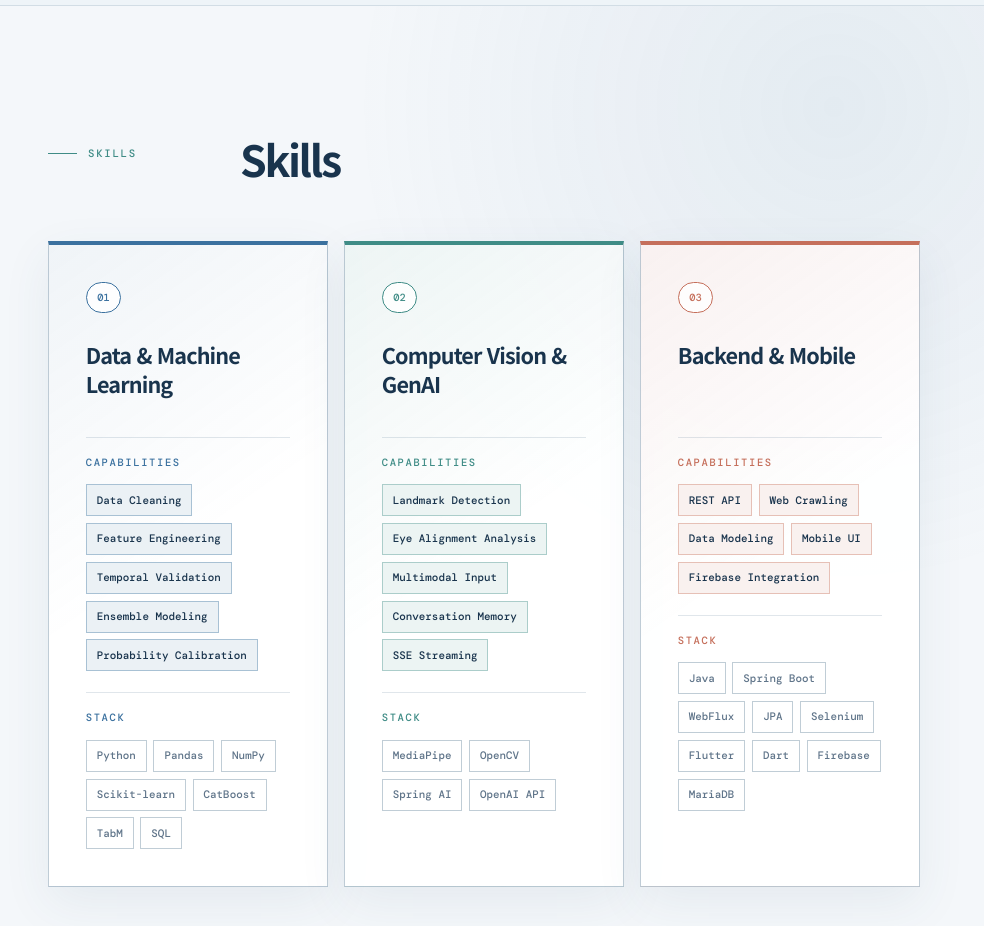
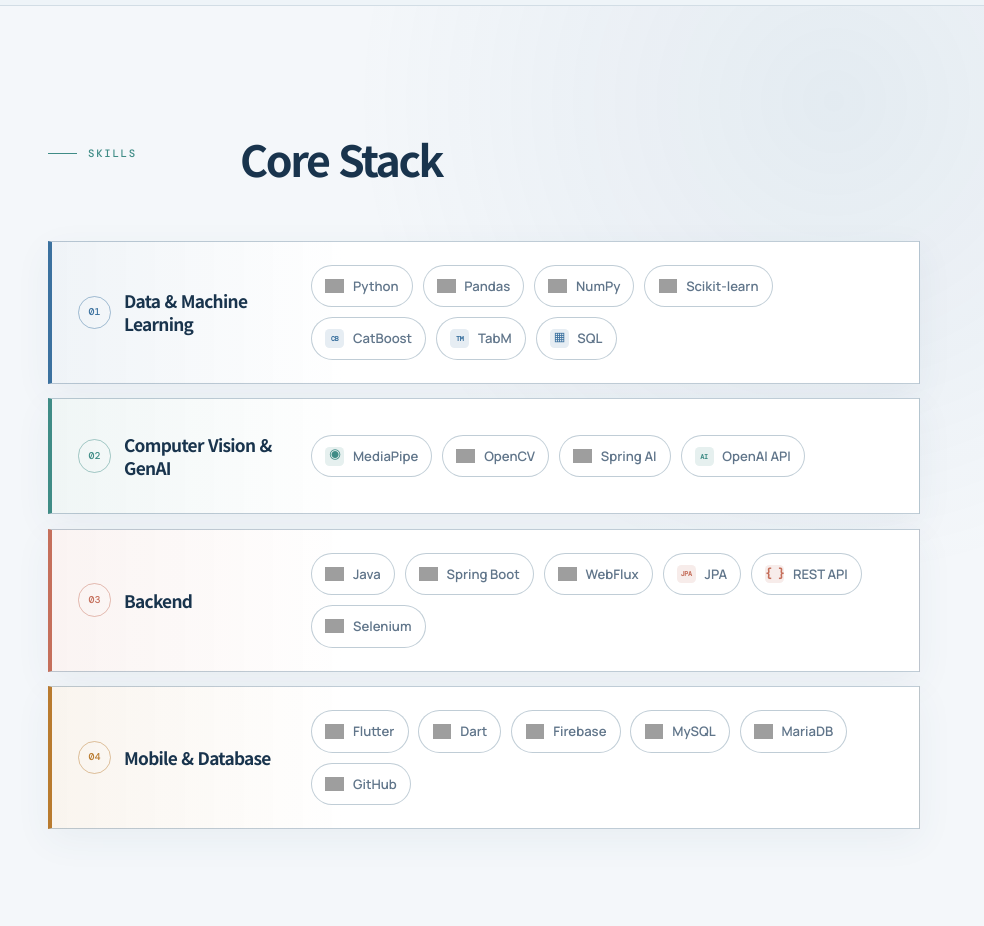
Before and after one commit to gyun-jin/gyun-jin.github.io, a plain HTML site: page index.html in a window 1280 px wide. Shown: the part 3560-4486 px from the top of the page, without its empty margins (296-1280 px from the left). Drawn offline with nearby package versions, Linux system fonts and the light colour scheme; grey boxes are pictures that could not be loaded.

Commit message:
Add icons to skills stack

```diff
--- a/assets/css/main.css
+++ b/assets/css/main.css
@@ -639,7 +639,7 @@
 
 .project-copy h3,
 .project-card h3,
-.capability-card h3,
+.skill-category h3,
 .timeline h3 {
   margin: 0;
   font-family: "Noto Sans KR", sans-serif;
@@ -1101,115 +1101,119 @@
   color: var(--teal);
 }
 
-.capability-grid {
-  display: grid;
-  grid-template-columns: repeat(3, 1fr);
-  gap: 1rem;
-}
-
-.capability-card {
+.skill-map {
+  display: grid;
+  gap: 0.9rem;
+}
+
+.skill-category {
   --skill-accent: var(--mint);
-  min-height: 27rem;
-  padding: 2.3rem;
-  display: flex;
-  flex-direction: column;
+  display: grid;
+  grid-template-columns: minmax(13rem, 0.34fr) 1fr;
+  gap: 1.6rem;
+  align-items: center;
+  min-height: 7.25rem;
+  padding: 1.45rem 1.6rem;
   background:
-    linear-gradient(145deg, rgba(59, 113, 159, 0.08), transparent 48%),
+    linear-gradient(90deg, color-mix(in srgb, var(--skill-accent) 8%, white), rgba(255, 255, 255, 0.96) 34%),
     rgba(255, 255, 255, 0.96);
   border: 1px solid var(--line-strong);
-  border-top: 4px solid var(--skill-accent);
-  box-shadow: 0 1rem 2.8rem rgba(45, 84, 116, 0.08);
+  border-left: 4px solid var(--skill-accent);
+  box-shadow: 0 0.7rem 2.2rem rgba(45, 84, 116, 0.06);
   transition: transform 0.25s ease, box-shadow 0.25s ease;
 }
 
-.capability-card:hover {
-  transform: translateY(-0.3rem);
-  box-shadow: 0 1.35rem 3.2rem rgba(45, 84, 116, 0.13);
-}
-
-.capability-card:nth-child(2) {
-  --skill-accent: var(--teal);
-  background:
-    linear-gradient(145deg, rgba(63, 140, 134, 0.09), transparent 48%),
-    rgba(255, 255, 255, 0.96);
-}
-
-.capability-card:nth-child(3) {
-  --skill-accent: var(--coral);
-  background:
-    linear-gradient(145deg, rgba(197, 111, 91, 0.09), transparent 48%),
-    rgba(255, 255, 255, 0.96);
-}
-
-.capability-icon {
-  align-self: flex-start;
-  display: inline-flex;
-  margin-bottom: 1.65rem;
-  padding: 0.38rem 0.65rem;
-  background: rgba(255, 255, 255, 0.84);
-  border: 1px solid currentColor;
-  border-radius: 999px;
+.skill-category:hover {
+  transform: translateY(-0.18rem);
+  box-shadow: 0 1rem 2.6rem rgba(45, 84, 116, 0.11);
+}
+
+.skill-category:nth-child(2) { --skill-accent: var(--teal); }
+.skill-category:nth-child(3) { --skill-accent: var(--coral); }
+.skill-category:nth-child(4) { --skill-accent: var(--amber); }
+
+.skill-category-heading {
+  display: grid;
+  grid-template-columns: auto 1fr;
+  gap: 0.8rem;
+  align-items: center;
+}
+
+.skill-category-index {
+  display: inline-grid;
+  place-items: center;
+  width: 2.1rem;
+  height: 2.1rem;
+  border: 1px solid color-mix(in srgb, var(--skill-accent) 45%, transparent);
+  border-radius: 50%;
   color: var(--skill-accent);
   font-family: "DM Mono", monospace;
-  font-size: 0.65rem;
+  font-size: 0.62rem;
   font-weight: 500;
 }
 
-.capability-card h3 {
-  min-height: 4.4rem;
-  margin: 0 0 1.65rem;
+.skill-category h3 {
+  margin: 0;
   color: var(--ink);
-  font-size: clamp(1.35rem, 1.6vw, 1.65rem);
+  font-size: clamp(1.05rem, 1.35vw, 1.3rem);
   line-height: 1.35;
 }
 
-.skill-group {
-  padding-top: 1rem;
-  border-top: 1px solid var(--line);
-}
-
-.skill-group + .skill-group {
-  margin-top: 1.3rem;
-}
-
-.skill-stack {
-  margin-top: auto;
-}
-
-.skill-label {
-  margin: 0 0 0.8rem;
-  color: var(--skill-accent);
-  font-family: "DM Mono", monospace;
-  font-size: 0.66rem;
-  font-weight: 500;
-  letter-spacing: 0.15em;
-  text-transform: uppercase;
-}
-
-.skill-tags {
+.skill-badges {
   display: flex;
   flex-wrap: wrap;
-  gap: 0.42rem;
-}
-
-.skill-tags span {
+  gap: 0.62rem;
+}
+
+.skill-badge {
   display: inline-flex;
   align-items: center;
-  min-height: 2rem;
-  padding: 0.45rem 0.62rem;
-  background: rgba(255, 255, 255, 0.78);
+  gap: 0.55rem;
+  min-height: 2.65rem;
+  padding: 0.58rem 0.82rem;
+  background: rgba(255, 255, 255, 0.9);
   border: 1px solid var(--line-strong);
+  border-radius: 999px;
   color: var(--ink-dim);
-  font-family: "DM Mono", monospace;
-  font-size: 0.68rem;
-  font-weight: 500;
+  font-size: 0.82rem;
+  font-weight: 600;
   line-height: 1.4;
-}
-
-.skill-tags-primary span {
-  background: color-mix(in srgb, var(--skill-accent) 10%, white);
-  border-color: color-mix(in srgb, var(--skill-accent) 38%, transparent);
+  white-space: nowrap;
+  transition: border-color 0.2s ease, color 0.2s ease, transform 0.2s ease;
+}
+
+.skill-badge:hover {
+  transform: translateY(-0.1rem);
+  border-color: color-mix(in srgb, var(--skill-accent) 52%, transparent);
   color: var(--ink);
+}
+
+.skill-badge img,
+.skill-mark {
+  flex: 0 0 auto;
+  width: 1.18rem;
+  height: 1.18rem;
+}
+
+.skill-badge img {
+  display: block;
+  object-fit: contain;
+}
+
+.skill-mark {
+  display: inline-grid;
+  place-items: center;
+  border-radius: 0.28rem;
+  background: color-mix(in srgb, var(--skill-accent) 13%, white);
+  color: var(--skill-accent);
+  font-family: "DM Mono", monospace;
+  font-size: 0.42rem;
+  font-weight: 600;
+  letter-spacing: -0.04em;
+}
+
+.skill-mark-symbol {
+  font-size: 0.7rem;
 }
 
 .journey {
@@ -1395,7 +1399,7 @@
   }
 
   .project-card { padding: 3rem 0; }
-  .capability-card { padding: 2rem; }
+  .skill-category { grid-template-columns: minmax(12rem, 0.38fr) 1fr; }
 }
 
 @media (max-width: 920px) {
@@ -1457,9 +1461,7 @@
   .project-art { min-height: 25rem; }
   .project-copy { grid-column: 2; padding-left: 0; }
   .project-card { grid-template-columns: minmax(17rem, 0.8fr) minmax(0, 1fr); gap: 1.4rem 2.2rem; }
-  .capability-grid { grid-template-columns: 1fr; }
-  .capability-card { min-height: auto; }
-  .capability-card h3 { min-height: 0; }
+  .skill-category { grid-template-columns: minmax(12rem, 0.42fr) 1fr; }
   .contact { grid-template-columns: 1fr; min-height: auto; }
 }
 
@@ -1524,8 +1526,14 @@
   .mini-art { min-height: 19rem; }
   .project-lg .mini-art { min-height: 20rem; }
 
-  .capability-grid { grid-template-columns: 1fr; }
-  .capability-card { min-height: auto; }
+  .skill-category {
+    grid-template-columns: 1fr;
+    gap: 1rem;
+    padding: 1.3rem;
+  }
+
+  .skill-badges { gap: 0.5rem; }
+  .skill-badge { min-height: 2.5rem; padding: 0.5rem 0.7rem; font-size: 0.76rem; }
 
   .timeline article {
     grid-template-columns: 1fr;
--- a/index.html
+++ b/index.html
@@ -16,7 +16,7 @@
       href="https://fonts.googleapis.com/css2?family=DM+Mono:wght@400;500&family=Manrope:wght@400;500;600;700&family=Noto+Sans+KR:wght@400;500;600;700;800&display=swap"
       rel="stylesheet"
     />
-    <link rel="stylesheet" href="assets/css/main.css?v=8" />
+    <link rel="stylesheet" href="assets/css/main.css?v=9" />
     <noscript><link rel="stylesheet" href="assets/css/noscript.css" /></noscript>
   </head>
   <body>
@@ -269,75 +269,67 @@
         <div class="section-heading reveal">
           <p class="eyebrow"><span></span> SKILLS</p>
           <div>
-            <h2 id="capabilities-title">Skills</h2>
+            <h2 id="capabilities-title">Core Stack</h2>
           </div>
         </div>
 
-        <div class="capability-grid">
-          <article class="capability-card reveal">
-            <span class="capability-icon">01</span>
-            <h3>Data &amp; Machine Learning</h3>
-            <div class="skill-group">
-              <p class="skill-label">Capabilities</p>
-              <div class="skill-tags skill-tags-primary">
-                <span>Data Cleaning</span>
-                <span>Feature Engineering</span>
-                <span>Temporal Validation</span>
-                <span>Ensemble Modeling</span>
-                <span>Probability Calibration</span>
-              </div>
+        <div class="skill-map">
+          <article class="skill-category reveal">
+            <div class="skill-category-heading">
+              <span class="skill-category-index">01</span>
+              <h3>Data &amp; Machine Learning</h3>
             </div>
-            <div class="skill-group skill-stack">
-              <p class="skill-label">Stack</p>
-              <div class="skill-tags">
-                <span>Python</span><span>Pandas</span><span>NumPy</span>
-                <span>Scikit-learn</span><span>CatBoost</span><span>TabM</span><span>SQL</span>
-              </div>
+            <div class="skill-badges" aria-label="Data and machine learning technologies">
+              <span class="skill-badge"><img src="https://cdn.simpleicons.org/python/3B719F" alt="" width="20" height="20" loading="lazy" />Python</span>
+              <span class="skill-badge"><img src="https://cdn.simpleicons.org/pandas/3B719F" alt="" width="20" height="20" loading="lazy" />Pandas</span>
+              <span class="skill-badge"><img src="https://cdn.simpleicons.org/numpy/3B719F" alt="" width="20" height="20" loading="lazy" />NumPy</span>
+              <span class="skill-badge"><img src="https://cdn.simpleicons.org/scikitlearn/3B719F" alt="" width="20" height="20" loading="lazy" />Scikit-learn</span>
+              <span class="skill-badge"><span class="skill-mark" aria-hidden="true">CB</span>CatBoost</span>
+              <span class="skill-badge"><span class="skill-mark" aria-hidden="true">TM</span>TabM</span>
+              <span class="skill-badge"><span class="skill-mark skill-mark-symbol" aria-hidden="true">▦</span>SQL</span>
             </div>
           </article>
 
-          <article class="capability-card reveal" data-delay="1">
-            <span class="capability-icon">02</span>
-            <h3>Computer Vision &amp; GenAI</h3>
-            <div class="skill-group">
-              <p class="skill-label">Capabilities</p>
-              <div class="skill-tags skill-tags-primary">
-                <span>Landmark Detection</span>
-                <span>Eye Alignment Analysis</span>
-                <span>Multimodal Input</span>
-                <span>Conversation Memory</span>
-                <span>SSE Streaming</span>
-              </div>
+          <article class="skill-category reveal" data-delay="1">
+            <div class="skill-category-heading">
+              <span class="skill-category-index">02</span>
+              <h3>Computer Vision &amp; GenAI</h3>
             </div>
-            <div class="skill-group skill-stack">
-              <p class="skill-label">Stack</p>
-              <div class="skill-tags">
-                <span>MediaPipe</span><span>OpenCV</span>
-                <span>Spring AI</span><span>OpenAI API</span>
-              </div>
+            <div class="skill-badges" aria-label="Computer vision and generative AI technologies">
+              <span class="skill-badge"><span class="skill-mark skill-mark-symbol" aria-hidden="true">◉</span>MediaPipe</span>
+              <span class="skill-badge"><img src="https://cdn.simpleicons.org/opencv/3F8C86" alt="" width="20" height="20" loading="lazy" />OpenCV</span>
+              <span class="skill-badge"><img src="https://cdn.simpleicons.org/spring/3F8C86" alt="" width="20" height="20" loading="lazy" />Spring AI</span>
+              <span class="skill-badge"><span class="skill-mark" aria-hidden="true">AI</span>OpenAI API</span>
             </div>
           </article>
 
-          <article class="capability-card reveal" data-delay="2">
-            <span class="capability-icon">03</span>
-            <h3>Backend &amp; Mobile</h3>
-            <div class="skill-group">
-              <p class="skill-label">Capabilities</p>
-              <div class="skill-tags skill-tags-primary">
-                <span>REST API</span>
-                <span>Web Crawling</span>
-                <span>Data Modeling</span>
-                <span>Mobile UI</span>
-                <span>Firebase Integration</span>
-              </div>
+          <article class="skill-category reveal" data-delay="2">
+            <div class="skill-category-heading">
+              <span class="skill-category-index">03</span>
+              <h3>Backend</h3>
             </div>
-            <div class="skill-group skill-stack">
-              <p class="skill-label">Stack</p>
-              <div class="skill-tags">
-                <span>Java</span><span>Spring Boot</span><span>WebFlux</span>
-                <span>JPA</span><span>Selenium</span><span>Flutter</span>
-                <span>Dart</span><span>Firebase</span><span>MariaDB</span>
-              </div>
+            <div class="skill-badges" aria-label="Backend technologies">
+              <span class="skill-badge"><img src="https://cdn.simpleicons.org/openjdk/C56F5B" alt="" width="20" height="20" loading="lazy" />Java</span>
+              <span class="skill-badge"><img src="https://cdn.simpleicons.org/springboot/C56F5B" alt="" width="20" height="20" loading="lazy" />Spring Boot</span>
+              <span class="skill-badge"><img src="https://cdn.simpleicons.org/spring/C56F5B" alt="" width="20" height="20" loading="lazy" />WebFlux</span>
+              <span class="skill-badge"><span class="skill-mark" aria-hidden="true">JPA</span>JPA</span>
+              <span class="skill-badge"><span class="skill-mark skill-mark-symbol" aria-hidden="true">{ }</span>REST API</span>
+              <span class="skill-badge"><img src="https://cdn.simpleicons.org/selenium/C56F5B" alt="" width="20" height="20" loading="lazy" />Selenium</span>
+            </div>
+          </article>
+
+          <article class="skill-category reveal" data-delay="3">
+            <div class="skill-category-heading">
+              <span class="skill-category-index">04</span>
+              <h3>Mobile &amp; Database</h3>
+            </div>
+            <div class="skill-badges" aria-label="Mobile and database technologies">
+              <span class="skill-badge"><img src="https://cdn.simpleicons.org/flutter/AA7A32" alt="" width="20" height="20" loading="lazy" />Flutter</span>
+              <span class="skill-badge"><img src="https://cdn.simpleicons.org/dart/AA7A32" alt="" width="20" height="20" loading="lazy" />Dart</span>
+              <span class="skill-badge"><img src="https://cdn.simpleicons.org/firebase/AA7A32" alt="" width="20" height="20" loading="lazy" />Firebase</span>
+              <span class="skill-badge"><img src="https://cdn.simpleicons.org/mysql/AA7A32" alt="" width="20" height="20" loading="lazy" />MySQL</span>
+              <span class="skill-badge"><img src="https://cdn.simpleicons.org/mariadb/AA7A32" alt="" width="20" height="20" loading="lazy" />MariaDB</span>
+              <span class="skill-badge"><img src="https://cdn.simpleicons.org/github/AA7A32" alt="" width="20" height="20" loading="lazy" />GitHub</span>
             </div>
           </article>
         </div>
```
